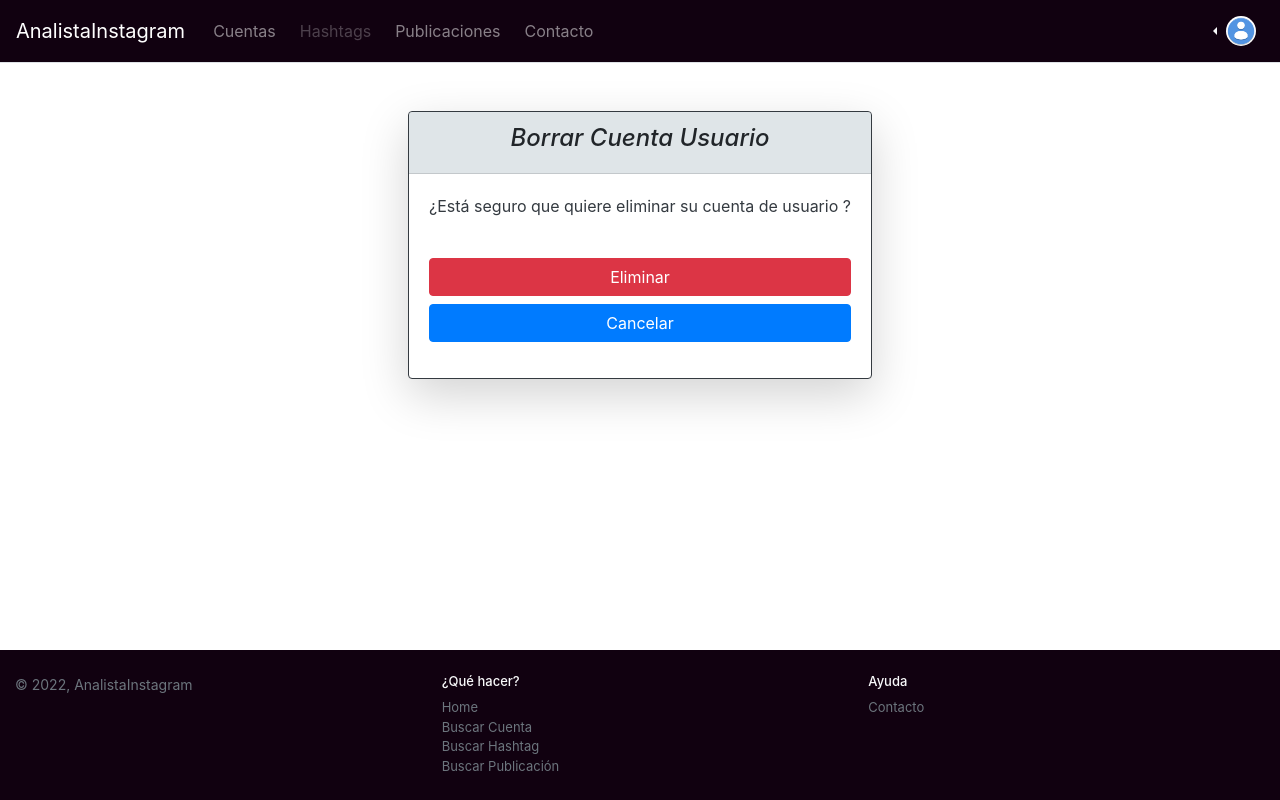
After one commit to AlbertoMaciasGutierrez/PlataformaAnalisisDatosInstagram, a Django app: page /eliminarUsuario in a window 1280 px wide. The commit adds this page. Run offline with Django 4.2, Linux system fonts and the light colour scheme; the visitor is signed in with stand-in values (Sample User, id 1); some libraries are stand-ins or nearby versions.

Commit message:
add delete cuenta usuario

```diff
--- a/datosUsuarioInstagram/views.py
+++ b/datosUsuarioInstagram/views.py
@@ -589,17 +589,21 @@ class RegistroUsuario(CreateView):
         password = form.cleaned_data.get('password1')
         usuario = authenticate(username=usuario, password=password)
         login(self.request, usuario)
-        # messages.success(request, "Registro completado correctamente")
         return redirect('/analisisInsta')
-
-    #Pasamos una nueva variable al Template base.html   #QUITAR ESTO PARA LA PRÓXIMA
-    def get_context_data(self, **kwargs):
-        context = super(RegistroUsuario, self).get_context_data(**kwargs)
-        #context['boton_activado'] = False                                      #Si boton_activado es verdadero el botón del buscador funciona, si es falso no
-        return context
-
 
 
 class LoginUsuario(LoginView):
     template_name = 'registration/login.html'
     form_class = LoginForm
+
+
+@login_required
+@require_http_methods(["GET", "POST", "DELETE"])
+def eliminarUsuario(request):
+    if (request.POST):
+        print("Eliminamos cuenta")
+        usuarioActual = get_object_or_404(Usuario, pk = request.user.pk)
+        usuarioActual.delete()
+        return redirect ('/login')
+
+    return render(request, os.path.join("registration", "delete.html"))
--- a/plataformaAnalisisDatosInstagram/urls.py
+++ b/plataformaAnalisisDatosInstagram/urls.py
@@ -42,7 +42,9 @@ urlpatterns = [
     path('analisisInsta/cuentasScraping/usar/<int:pk>', views.CuentaScrapingUsar.as_view(), name="cuentasScrapearInstagram_usar"),
     path('analisisInsta/cuentasScraping/eliminar/<int:pk>', views.CuentaScrapingEliminar.as_view(), name="cuentasScrapearInstagram_eliminar"),
 
+    #Manejo de usuarios
     path('registro/',views.RegistroUsuario.as_view(), name='registro_usuario'),
     path('login/',views.LoginUsuario.as_view(), name='login_usuario'),
+    path('eliminarUsuario',views.eliminarUsuario, name='eliminar_usuario'),
     path('accounts/', include('django.contrib.auth.urls')),                                      #Add Django site authentication urls (for login, logout, password management)
 ]
--- a/templates/headers.html
+++ b/templates/headers.html
@@ -52,13 +52,19 @@
                           </span>
                           <div class="dropdown-menu" aria-labelledby="navbarDropdownMenuLink">
                               <h6 class="dropdown-header">Logueado como <br><b class= "text-dark" >{{user.get_username}}</b></h6>
+                              <div class="dropdown-divider"></div>
                               <a class="dropdown-item" href="{% url 'cuentasScrapearInstagram'%}"> Scraping Instagram</a>
                               <a class="dropdown-item" href="{% url 'logout'%}"> Cerrar Sesión</a>
+                              <div class="dropdown-divider"></div>
+                              <a class="dropdown-item text-danger" href="{% url 'eliminar_usuario'%}"> Eliminar cuenta</a>
                           </div>
                       </li>
                   </div>
               </ul>
           </div>
+
+
+
 
 
   {%else %}
--- /dev/null
+++ b/templates/registration/delete.html
@@ -0,0 +1,37 @@
+{% extends "base.html" %}
+{% load static %}
+
+{% block title %}Borrar cuenta usuario{% endblock %}
+
+{% block head %}
+{% endblock %}
+
+{% block content %}
+    <div class="container">
+        <br>
+        <div class = "row">
+            <div class = "d-flex col-12 col-sm-10 col-md-8 offset-md-2 offset-sm-1 justify-content-around">
+            <div class = "card shadow-lg border-dark" style="max-width: 30rem; min-width: 20rem;">
+                <div class = "card-header font-weight-bold text-center" style="background-color:#c7d1d691"> <h4><i>Borrar Cuenta Usuario</i></h4></div>
+                <div class = "card-body text-dark">
+                <form method="post" action="" >
+                    {% csrf_token %}
+                    <p class="text-center">¿Está seguro que quiere eliminar su cuenta de usuario ?</p>
+                    <br>
+                    <button type="submit" class="btn btn-danger btn-block">Eliminar</button>
+                    <a class="btn btn-primary btn-block" type="button" href="{% url 'home' %}">Cancelar</a>
+                </form>
+                </div>
+            </div>
+
+            </div>
+        </div>
+
+        <br>
+        <br>
+    </div>
+{% endblock %}
+
+
+{% block JavaScript%}
+{% endblock %}
```
Also changed, not shown: 1 other file.
